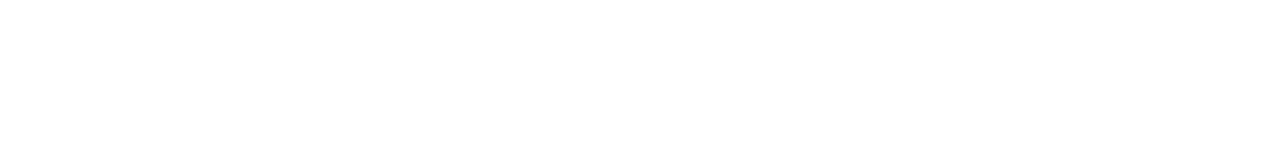
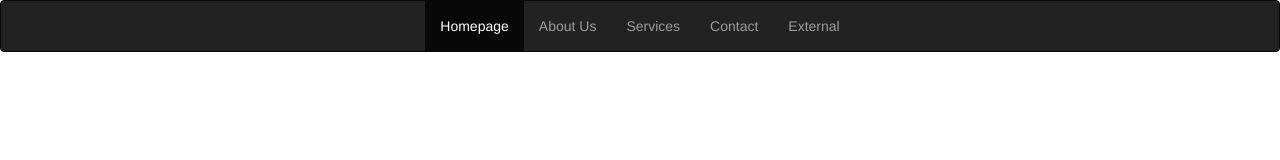
Before and after one commit to rtduany/winner-bootstrap, a plain HTML site: page index.html in a window 1280 px wide. Drawn offline with nearby package versions, Linux system fonts and the light colour scheme.

Commit message:
add navbar

```diff
--- a/css/style.css
+++ b/css/style.css
@@ -0,0 +1,4 @@
+.center-nav {
+    display: flex;
+	justify-content: center;
+}
--- a/index.html
+++ b/index.html
@@ -6,7 +6,24 @@
 		<meta name="viewport" content="width=device-width, initial-scale=1">
 		<meta name="author" content="Ruot Thabac">
 		<link rel="stylesheet" type="text/css" href="css/style.css">
+
+		<link rel="stylesheet" href="https://maxcdn.bootstrapcdn.com/bootstrap/3.3.7/css/bootstrap.min.css">
+		<script src="https://ajax.googleapis.com/ajax/libs/jquery/3.3.1/jquery.min.js"></script>
+		<script src="https://maxcdn.bootstrapcdn.com/bootstrap/3.3.7/js/bootstrap.min.js"></script>
 	</head>
 	<body>
+
+		<nav class="navbar navbar-inverse">
+			<div class="container-fluid center-nav">
+				<ul class="nav navbar-nav">
+					<li class="active"><a href="#">Homepage</a></li>
+					<li><a href="#">About Us</a></li>
+					<li><a href="#">Services</a></li>
+					<li><a href="#">Contact</a></li>
+					<li><a href="#">External</a></li>
+				</ul>
+			</div>
+		</nav>
+
 	</body>
 </html>
```
